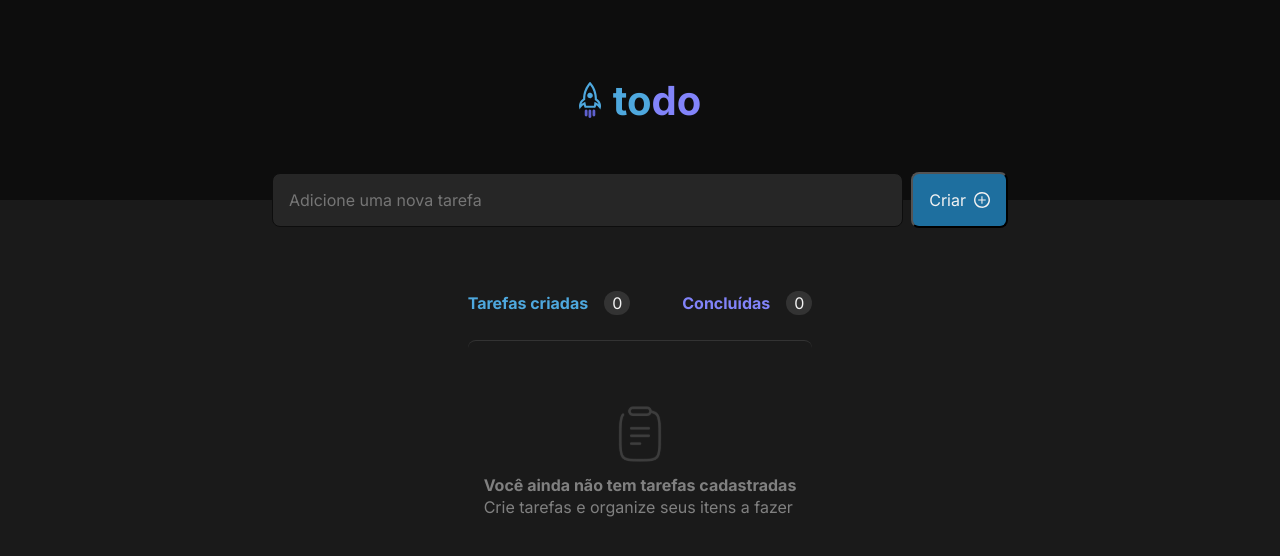
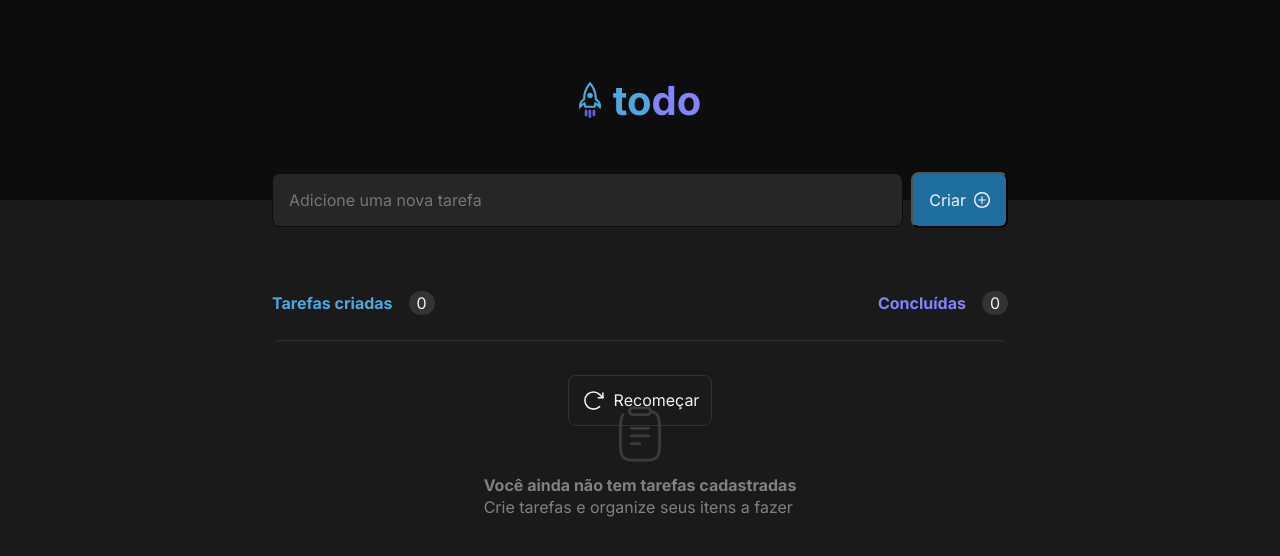
Before and after one commit to lucas-Jose-Garcia/todo-ts, a React (Vite) app: page / in a window 1280 px wide. Shown: the top 556 px of the page. Built offline with nearby package versions, Linux system fonts and the light colour scheme.

Commit message:
Criação do footer

```diff
--- a/src/App.module.css
+++ b/src/App.module.css
@@ -84,3 +84,23 @@
   position: absolute;
   top: 18.187rem;
 }
+
+
+footer {
+  display: flex;
+  align-items: center;
+  gap: 0.5rem;
+  padding: 0.75rem;
+  cursor: pointer;
+
+  border: 1px solid var(--base-400);
+  border-radius: 8px;
+  box-sizing: border-box;
+  box-shadow: 0px 2px 8px rgba(0, 0, 0, 0.06);
+
+  transition: color 0.5s;
+}
+
+footer:hover {
+  color: var(--feedback-danger);
+}
--- a/src/App.tsx
+++ b/src/App.tsx
@@ -6,7 +6,8 @@ import { EmptyTasks } from './components/EmptyTasks'
 import { InfoTasks } from './components/InfoTasks'
 import { Task } from './components/Task'
 import { v4 as uuidv4 } from 'uuid';
-import { useState, useEffect, ChangeEvent, FormEvent } from 'react'
+import { useState, useEffect, ChangeEvent, FormEvent, InvalidEvent } from 'react'
+import { ArrowClockwise } from 'phosphor-react'
 
 export interface Tasks {
   id: string;
@@ -21,6 +22,7 @@ export function App() {
 
   function handleInputChange(event: ChangeEvent<HTMLInputElement>) {
     setInputValue(event.target.value)
+    event.target.setCustomValidity('')
   }
 
   function handleCreateTask(event: FormEvent) {
@@ -35,6 +37,7 @@ export function App() {
 
     setTasks(newTasks)
     saveTasks(newTasks)
+    setInputValue('')
   }
 
   function handleCheckboxChange(id: string) {
@@ -54,6 +57,10 @@ export function App() {
     })
 
     setTasks(newTasks)
+  }
+
+  function hendleInvalidTask(event: InvalidEvent<HTMLInputElement>) {
+    event.target.setCustomValidity('Esse campo é obrigatório!')
   }
 
   function saveTasks(tasks: Tasks[]) {
@@ -97,7 +104,14 @@ export function App() {
 
       <main className={styles.content}>
         <form onSubmit={handleCreateTask} className={styles.taskFrom}>
-          <input placeholder="Adicione uma nova tarefa" value={inputValue} onChange={handleInputChange}/>
+          <input
+            placeholder="Adicione uma nova tarefa"
+            value={inputValue}
+            onChange={handleInputChange}
+            onInvalid={hendleInvalidTask}
+            required
+          />
+
           <button type="submit">
             Criar
             <img src={plus}/>
@@ -122,6 +136,11 @@ export function App() {
             })
           )}
         </section>
+
+        <footer>
+          <ArrowClockwise size={25} />
+          <span>Recomeçar</span>
+        </footer>
       </main>
 
 
--- a/src/components/EmptyTasks.module.css
+++ b/src/components/EmptyTasks.module.css
@@ -1,5 +1,6 @@
 .emptyTasks {
-    width: 100%;
+    max-width: 46rem;
+    width: 90vw;
     height: 15.25rem;
 
     display: flex;
--- a/src/components/Task.tsx
+++ b/src/components/Task.tsx
@@ -15,9 +15,11 @@ export function Task({task, onCheckboxChange, onDeleteTask}: TasksProps) {
                 <input type="checkbox" defaultChecked={task.completed} onClick={() => onCheckboxChange(task.id)}/>
                 <p>{task.content}</p>
             </div>
-            <button>
-              <Trash size={20} onClick={() => onDeleteTask(task.id)}/>
-            </button>
+            <div>
+                <button>
+                    <Trash size={20} onClick={() => onDeleteTask(task.id)}/>
+                </button>
+            </div>
         </div>
     )
 }
```
